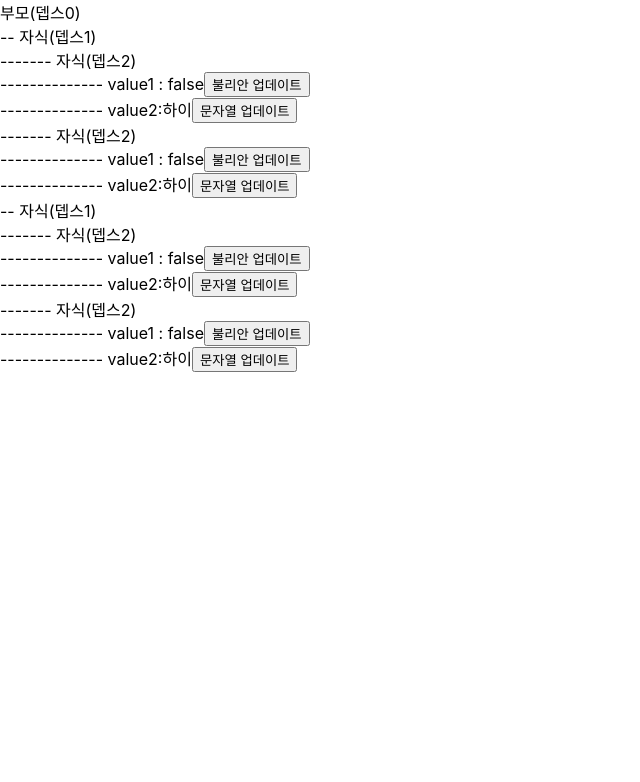
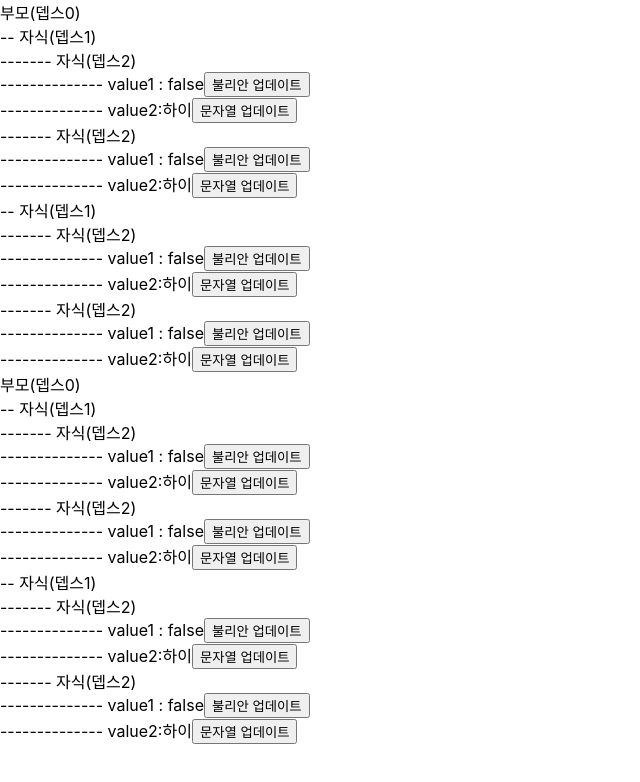
Before and after one commit to gabrielyoon7/my-context-api, a React (Create React App) app: page / in a window 1280 px wide. Shown: the top 782 px of the page, without its empty margins (0-640 px from the left). Built offline with nearby package versions, Linux system fonts and the light colour scheme.

Commit message:
feat: functional context api 제작

```diff
--- a/src/App.tsx
+++ b/src/App.tsx
@@ -1,10 +1,12 @@
 import './App.css';
 import ClassesRoot from './classes/ClassesRoot';
+import FunctionalRoot from './function/FunctionRoot';
 
 function App() {
   return (
     <>
       <ClassesRoot />
+      <FunctionalRoot />
     </>
   );
 }
--- /dev/null
+++ b/src/function/FunctionRoot.tsx
@@ -0,0 +1,13 @@
+import React from "react";
+import GlobalProvider from "./provider/GlobalProvider";
+import Parent from "./components/Parent";
+
+const FunctionalRoot: React.FC = () => {
+  return (
+    <GlobalProvider>
+      <Parent />
+    </GlobalProvider>
+  );
+};
+
+export default FunctionalRoot;
--- /dev/null
+++ b/src/function/components/Child1.tsx
@@ -0,0 +1,14 @@
+import React from "react";
+import Child2 from "./Child2";
+
+const Child1: React.FC = () => {
+  return (
+    <div>
+      -- 자식(뎁스1)
+      <Child2 />
+      <Child2 />
+    </div>
+  );
+};
+
+export default Child1;
--- /dev/null
+++ b/src/function/components/Child2.tsx
@@ -0,0 +1,23 @@
+import React, { useContext } from "react";
+import { GlobalContext } from "../provider/GlobalProvider";
+
+const Child2: React.FC = () => {
+  const globalState = useContext(GlobalContext);
+  return (
+    <div>
+      ------- 자식(뎁스2)
+      <div>
+        <div>
+          -------------- value1 : {JSON.stringify(globalState.value1)}
+          <button onClick={() => globalState.setValue1(!globalState.value1)}>불리안 업데이트</button>
+        </div>
+        <div>
+          -------------- value2:{globalState.value2}
+          <button onClick={() => globalState.setValue2('바이')}>문자열 업데이트</button>
+        </div>
+      </div>
+    </div>
+  );
+};
+
+export default Child2;
--- /dev/null
+++ b/src/function/components/Parent.tsx
@@ -0,0 +1,14 @@
+import React from "react";
+import Child1 from "./Child1";
+
+const Parent: React.FC = () => {
+  return (
+    <>
+      부모(뎁스0)
+      <Child1 />
+      <Child1 />
+    </>
+  );
+};
+
+export default Parent;
--- /dev/null
+++ b/src/function/provider/GlobalProvider.tsx
@@ -0,0 +1,37 @@
+import React, { useState } from "react";
+
+export interface GlobalState {
+  value1: boolean;
+  value2: string;
+  setValue1: (value: boolean) => void;
+  setValue2: (value: string) => void;
+}
+
+export const GlobalContext = React.createContext<GlobalState>({
+  value1: false,
+  value2: "",
+  setValue1: () => { },
+  setValue2: () => { },
+});
+
+interface GlobalProviderProps {
+  children: React.ReactNode;
+}
+
+const GlobalProvider: React.FC<GlobalProviderProps> = ({ children }) => {
+  const [value1, setValue1] = useState<boolean>(false);
+  const [value2, setValue2] = useState<string>("하이");
+
+  const state: GlobalState = {
+    value1, setValue1,
+    value2, setValue2,
+  };
+
+  return (
+    <GlobalContext.Provider value={state}>
+      {children}
+    </GlobalContext.Provider>
+  );
+};
+
+export default GlobalProvider;
```
